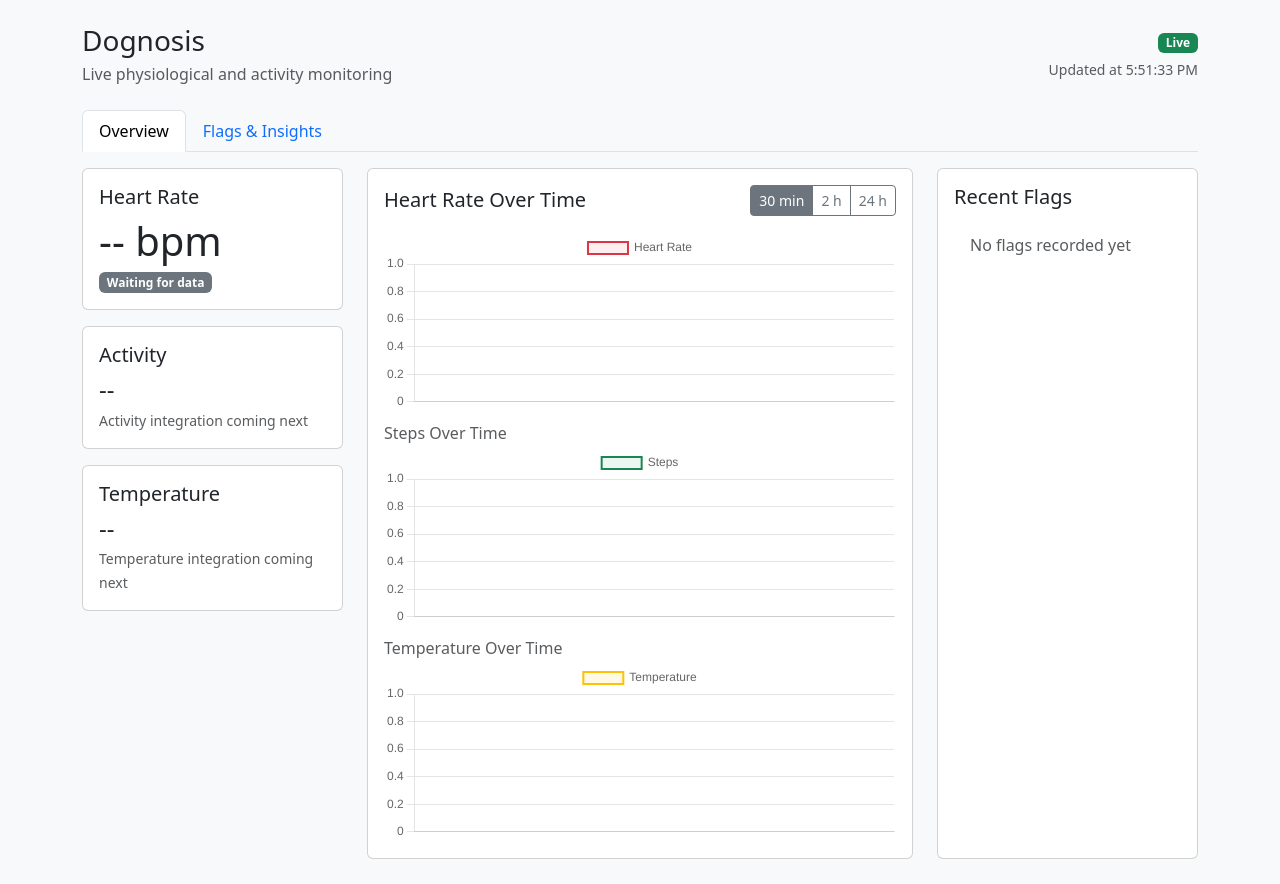
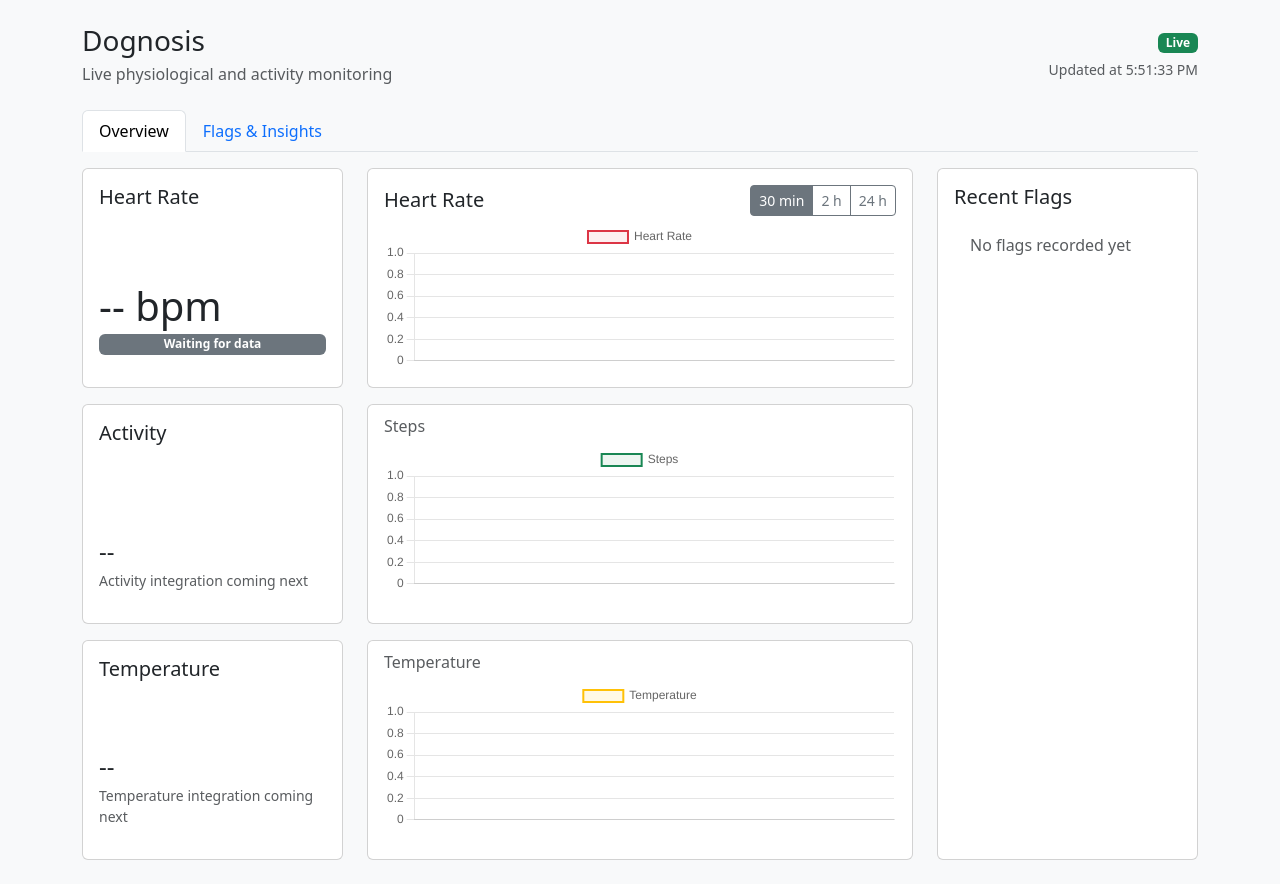
Before and after one commit to slin013/dognosis, a Flask app: page / in a window 1280 px wide. Before the commit the page ends 859 px from the top, so only its background shows below. Run offline with Flask 3, Linux system fonts and the light colour scheme; data that the repository does not hold is empty; some libraries are stand-ins or nearby versions.

Commit message:
resizing the overview page so the steps temp and heartrate are positioned next to their graphs

```diff
--- a/templates/index.html
+++ b/templates/index.html
@@ -54,40 +54,43 @@
         <div class="tab-content">
         <!-- Overview tab: existing 3‑column layout -->
         <div class="tab-pane fade show active" id="overview-pane" role="tabpanel" aria-labelledby="overview-tab">
-            <div class="row g-4">
+            <div class="row g-4 align-items-stretch">
                 <!-- Left: at‑a‑glance vitals -->
                 <div class="col-lg-3">
-                    <div class="card mb-3">
-                        <div class="card-body">
+                    <div class="d-flex flex-column" style="gap: 16px; height: 100%;">
+                        <div class="card" style="height: 220px;">
+                            <div class="card-body d-flex flex-column">
                                 <h5 class="card-title">Heart Rate</h5>
-                            <p class="display-6 mb-1" id="hrCardValue">-- bpm</p>
-                            <span class="badge bg-secondary" id="hrCardStatus">Waiting for data</span>
+                                <p class="display-6 mb-1 mt-auto" id="hrCardValue">-- bpm</p>
+                                <span class="badge bg-secondary mb-3" id="hrCardStatus">Waiting for data</span>
                             </div>
                         </div>
 
-                    <div class="card mb-3">
-                        <div class="card-body">
+                        <div class="card" style="height: 220px;">
+                            <div class="card-body d-flex flex-column">
                                 <h5 class="card-title">Activity</h5>
-                            <p class="h4 mb-1" id="activityCardValue">--</p>
-                            <small class="text-muted" id="activityCardStatus">Activity integration coming next</small>
+                                <p class="h4 mb-1 mt-auto" id="activityCardValue">--</p>
+                                <small class="text-muted mb-3" id="activityCardStatus">Activity integration coming next</small>
                             </div>
                         </div>
 
-                    <div class="card mb-3">
-                        <div class="card-body">
+                        <div class="card" style="height: 220px;">
+                            <div class="card-body d-flex flex-column">
                                 <h5 class="card-title">Temperature</h5>
-                            <p class="h4 mb-1" id="tempCardValue">-- °C</p>
-                            <small class="text-muted" id="tempCardStatus">Temperature integration coming next</small>
+                                <p class="h4 mb-1 mt-auto" id="tempCardValue">-- °C</p>
+                                <small class="text-muted mb-3" id="tempCardStatus">Temperature integration coming next</small>
+                            </div>
                         </div>
                     </div>
                 </div>
 
                 <!-- Center: charts -->
                 <div class="col-lg-6">
-                    <div class="card h-100">
-                        <div class="card-body">
-                            <div class="d-flex justify-content-between align-items-center mb-3">
-                                <h5 class="card-title mb-0">Heart Rate Over Time</h5>
+                    <div class="d-flex flex-column" style="gap: 16px; height: 100%;">
+                        <div class="card" style="height: 220px;">
+                            <div class="card-body d-flex flex-column">
+                                <div class="d-flex justify-content-between align-items-center">
+                                    <h5 class="card-title mb-0">Heart Rate</h5>
                                     <div class="btn-group btn-group-sm" role="group" aria-label="Time window">
                                         <button type="button" class="btn btn-outline-secondary active" data-window="1800">
                                             30 min
@@ -100,20 +103,25 @@
                                         </button>
                                     </div>
                                 </div>
-                            <div style="height: 180px;">
+                                <div class="mt-auto" style="height: 150px;">
                                     <canvas id="hrChart"></canvas>
                                 </div>
+                            </div>
+                        </div>
 
-                            <div class="mt-3">
-                                <h6 class="card-subtitle text-muted mb-1">Steps Over Time</h6>
-                                <div style="height: 180px;">
+                        <div class="card" style="height: 220px;">
+                            <div class="card-body d-flex flex-column">
+                                <h6 class="card-subtitle text-muted mb-2">Steps</h6>
+                                <div style="height: 150px;">
                                     <canvas id="stepsChart"></canvas>
                                 </div>
                             </div>
+                        </div>
 
-                            <div class="mt-3">
-                                <h6 class="card-subtitle text-muted mb-1">Temperature Over Time</h6>
-                                <div style="height: 180px;">
+                        <div class="card" style="height: 220px;">
+                            <div class="card-body d-flex flex-column">
+                                <h6 class="card-subtitle text-muted mb-2">Temperature</h6>
+                                <div style="height: 150px;">
                                     <canvas id="tempChart"></canvas>
                                 </div>
                             </div>
@@ -128,7 +136,7 @@
                             <div class="d-flex justify-content-between align-items-center mb-3">
                                 <h5 class="card-title mb-0">Recent Flags</h5>
                             </div>
-                            <ul class="list-group list-group-flush flex-grow-1 overflow-auto" style="max-height: 340px;" id="flagsList">
+                            <ul class="list-group list-group-flush flex-grow-1 overflow-auto" id="flagsList">
                                 <li class="list-group-item text-muted">Loading flags…</li>
                             </ul>
                         </div>
```
Lines whose indentation alone changed are shown as unchanged.
